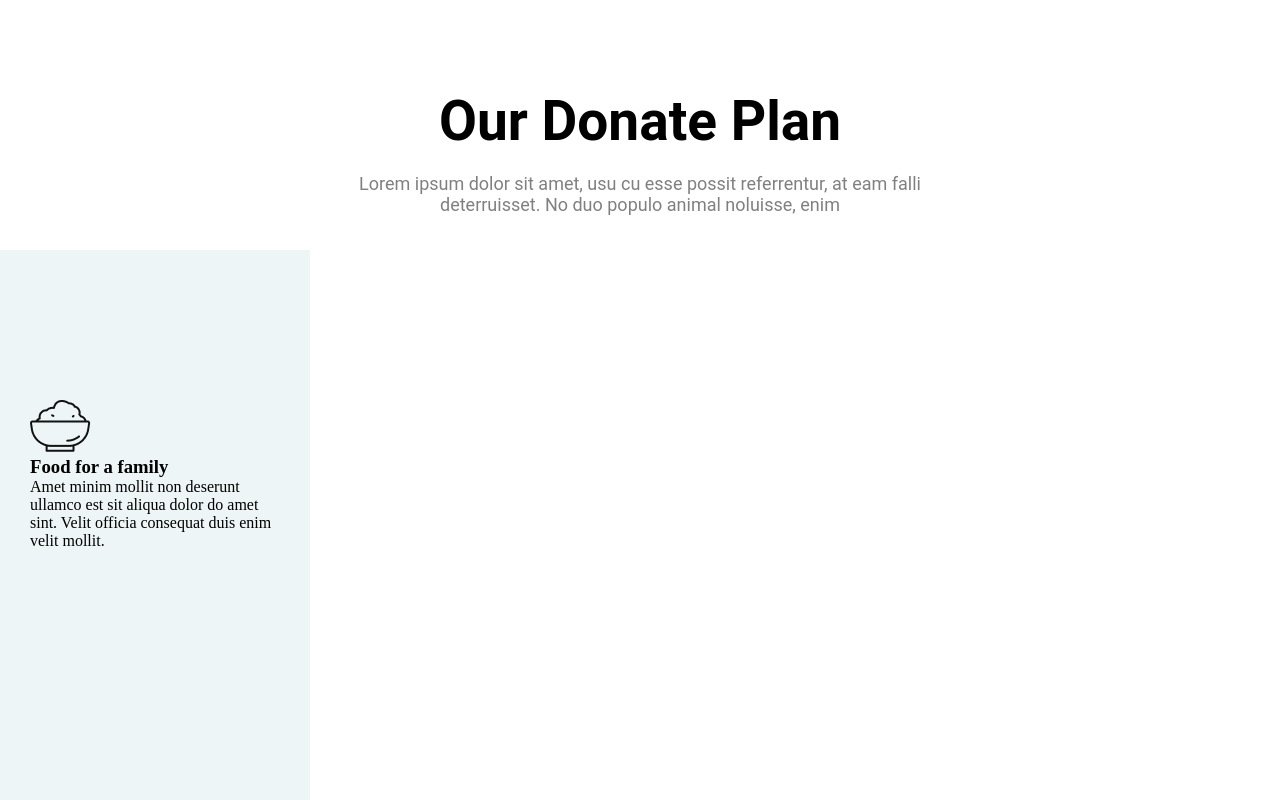
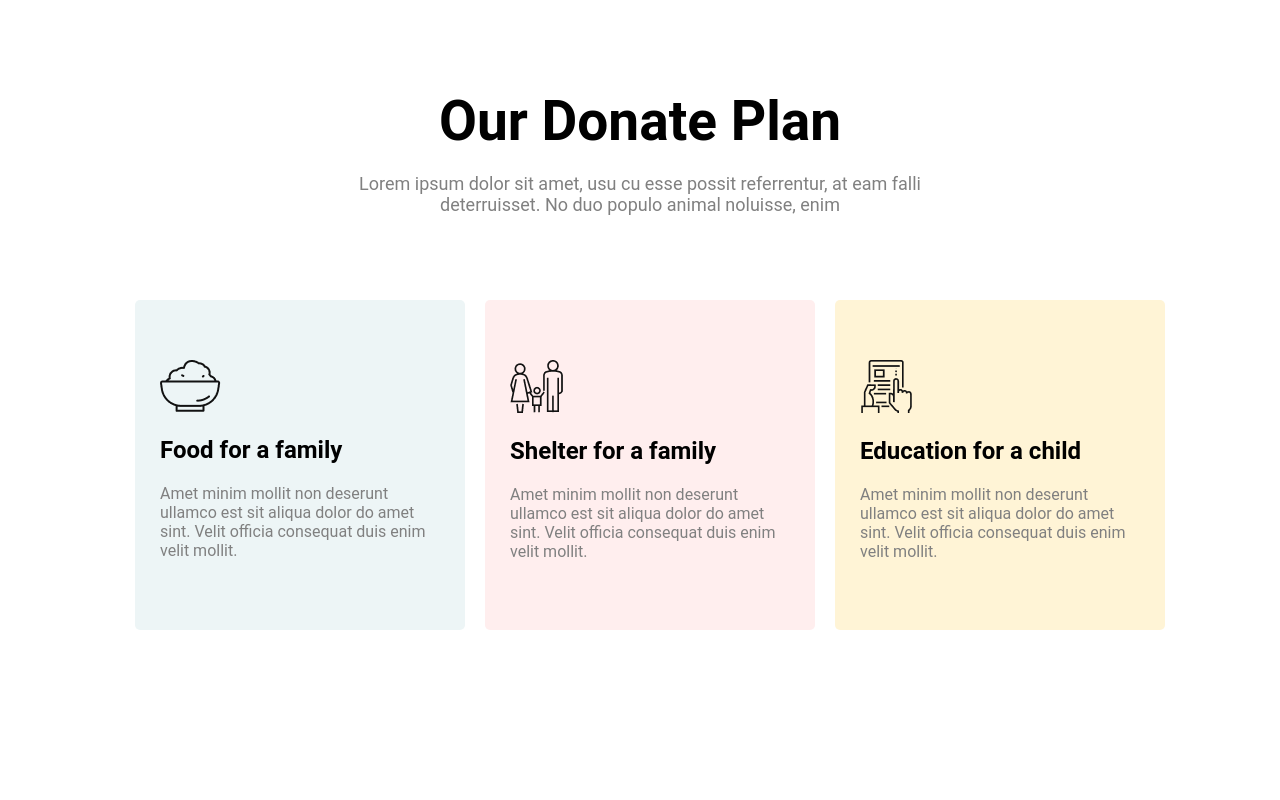
Before and after one commit to shakilkhan2/html-css-zxp, a plain HTML site: page donate.html in a window 1280 px wide. Shown: the part 1400-2200 px from the top of the page. After the commit the page ends 2080 px from the top, so only its background shows below. Drawn offline with Linux system fonts and the light colour scheme.

Commit message:
food&family

```diff
--- a/donate.css
+++ b/donate.css
@@ -91,9 +91,26 @@ hr {
 .btn{
     text-align: center;
 }
+.donate_plans{
+background-color: #EDF5F6;
+width: 330px;
+height: 330px;
+font-family: "Roboto", sans-serif;
+margin: 50px 0;
+margin-left: 20px;
+border-radius: 5px;
+}
 .donate_plan{
-background-color: #EDF5F6;
-width: 250px;
-height: 250px;
-padding: 150px 30px;
+  padding-left: 25px;
+  padding-top: 60px;
 }
+.donate_plan h2{
+  margin: 20px 0;
+}
+.donate_plan p{
+  color: grey;
+}
+#donate{
+  display: flex;
+justify-content: center;
+}
--- a/donate.html
+++ b/donate.html
@@ -46,14 +46,36 @@
 <p>Lorem ipsum dolor sit amet, usu cu esse possit referrentur, at eam falli   <br> deterruisset. No duo populo animal noluisse, enim</p>
 </div>
 
-<div>
-    <div class="donate_plan">
-<img src="./donate_assets/icons/food.png" alt="">
-<h3>Food for a family</h3>
-<p>Amet minim mollit non deserunt
-    ullamco est sit aliqua dolor do amet
-    sint. Velit officia consequat duis enim
-    velit mollit.</p>
+<div id="donate">
+    <div class="donate_plans">
+        <div class="donate_plan">
+    <img src="./donate_assets/icons/food.png" alt="">
+    <h2>Food for a family</h2>
+    <p>Amet minim mollit non deserunt <br>
+        ullamco est sit aliqua dolor do amet <br>
+        sint. Velit officia consequat duis enim <br>
+        velit mollit.</p>
+        </div>
+    </div>
+    <div style="background-color: #FFEEEE;" class="donate_plans">
+        <div class="donate_plan">
+    <img src="./donate_assets/icons/shelter.png" alt="">
+    <h2>Shelter for a family</h2>
+    <p>Amet minim mollit non deserunt <br>
+        ullamco est sit aliqua dolor do amet <br>
+        sint. Velit officia consequat duis enim <br>
+        velit mollit.</p>
+        </div>
+    </div>
+    <div style="background-color: #FFF4D6;" class="donate_plans">
+        <div class="donate_plan">
+    <img src="./donate_assets/icons/Frame-1.png" alt="">
+    <h2>Education for a child</h2>
+    <p>Amet minim mollit non deserunt <br>
+        ullamco est sit aliqua dolor do amet <br>
+        sint. Velit officia consequat duis enim <br>
+        velit mollit.</p>
+        </div>
     </div>
 </div>
     </main>
```
